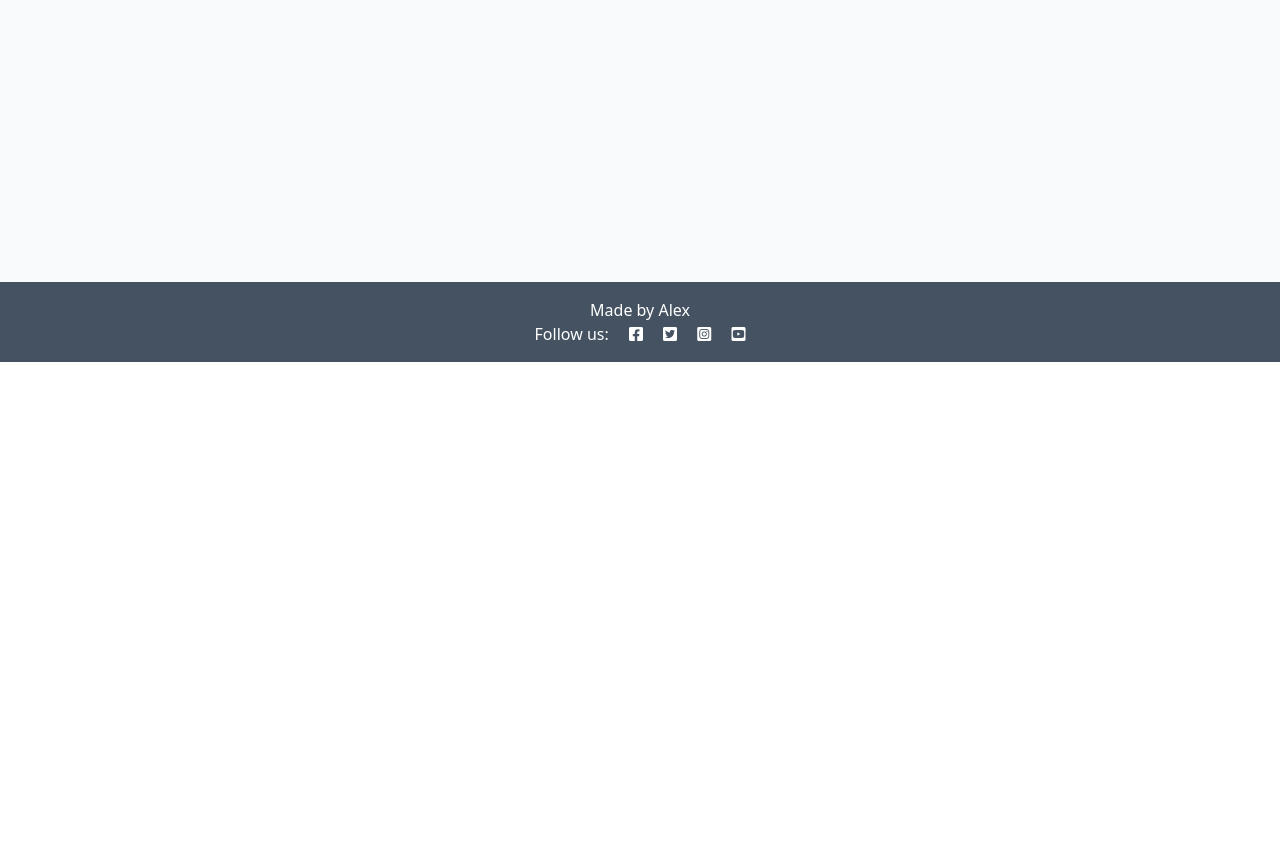
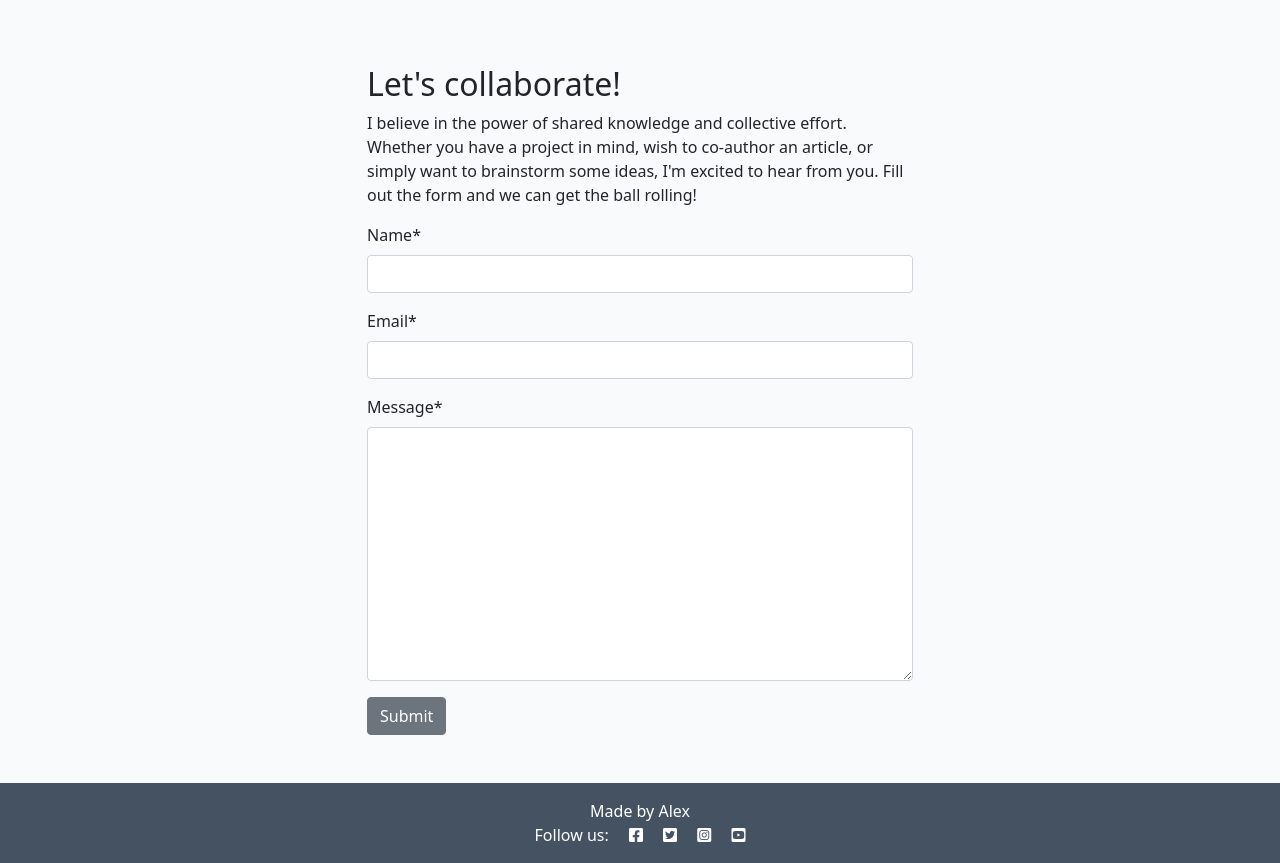
Before and after one commit to alexrobincrabbe/django-blog, a Django app: page /about/ in a window 1280 px wide. Shown: the part 438-1301 px from the top of the page. Before the commit the page ends 800 px from the top, so only its background shows below. Run offline with Django 4.2, Linux system fonts and the light colour scheme; data that the repository does not hold is empty; some libraries are stand-ins or nearby versions.

Commit message:
feat: add collab form

```diff
--- /dev/null
+++ b/about/forms.py
@@ -0,0 +1,7 @@
+from .models import CollaborateRequest
+from django import forms
+
+class CollaborateForm(forms.ModelForm):
+    class Meta:
+        model = CollaborateRequest
+        fields = ('name', 'email', 'message')
--- a/about/models.py
+++ b/about/models.py
@@ -2,7 +2,21 @@ from django.db import models
 
 # Create your models here.
 
-class about_page (models.Model):
-    title = models.CharField(max_length=200, unique=True)
+
+class About(models.Model):
+    title = models.CharField(max_length=200)
+    updated_on = models.DateTimeField(auto_now=True)
     content = models.TextField()
-    updated_on = models.DateTimeField(auto_now=True)
+
+    def __str__(self):
+        return self.title
+
+
+class CollaborateRequest(models.Model):
+    name = models.CharField(max_length=200)
+    email = models.EmailField()
+    message = models.TextField()
+    read = models.BooleanField(default=False)
+
+    def __str__(self):
+        return f"Collaboration request from {self.name}"
--- a/about/templates/about/about.html
+++ b/about/templates/about/about.html
@@ -1,23 +1,42 @@
 {% extends 'base.html' %}
+{% load static %}
+{% load crispy_forms_tags %}
+
 {% block content %}
-{% load static %}
 <div class="container mt-5">
     <div class="row">
-        <div class="col-4 text-center">
+        <div class="col-12 col-md-4 text-center">
             <img src="{% static 'images/nobody.jpg' %}" width="75%">
         </div>
-        <div class="col-8">
-            <!-- Title goes between these h2 tags -->
+        <div class="col-12 col-md-8">
             <h2>{{ about.title }}</h2>
-            <!-- Content goes directly underneath this -->
-            <p>{{ about.content | safe}}</p>
+            {{ about.content | safe }}
         </div>
     </div>
     <div class="row">
         <div class="col text-right">
-            <!-- Updated on field goes in here -->
-            <p class="text-end"><em>Updated on: {{about.updated_on}} </em></p>
+          <!-- Updated on field goes in here -->
+
+          <p class="text-end"><em>Updated on: {{ about.updated_on }}</em></p>
         </div>
-      </div>
+    </div>
+    <div class="row justify-content-center">
+        <div class="col-12 col-md-6 my-5">
+            <h2>Let's collaborate!</h2>
+            <p>I believe in the power of shared knowledge and collective effort.
+                Whether you have a project in mind, wish to co-author
+                an article, or simply want to brainstorm some ideas,
+                I'm excited to hear from you. Fill out the form
+                and we can get the ball rolling!</p>
+
+            <!-- add your form here. Your submit button should
+                                have the classes of btn, btn-secondary -->
+            <form method="post">
+                {{ collaborate_form | crispy}}
+                {% csrf_token %}
+                <button class="btn btn-secondary" type="submit">Submit</button>
+            </form>
+        </div>
+    </div>
 </div>
 {% endblock content %}
--- a/about/views.py
+++ b/about/views.py
@@ -1,12 +1,23 @@
-from django.shortcuts import render, get_object_or_404
-from .models import about_page
+from django.shortcuts import render
+from django.contrib import messages
+from .models import About
+from .forms import CollaborateForm
 # Create your views here.
 
 def display_about(request):
-    about = about_page.objects.all().order_by('-updated_on').first()
-
+    if request.method == "POST":
+        collaborate_form = CollaborateForm(data=request.POST)
+        if collaborate_form.is_valid():
+            collaborate_form.save()
+            messages.add_message(request, messages.SUCCESS,
+                 "Collaboration request received! I endeavor to respond within 2 working days.")
+    about = About.objects.all().order_by('-updated_on').first()
+    collaborate_form = CollaborateForm()
     return render(
         request,
         "about/about.html",
-        {"about":about}
+        {
+            "about":about,
+            "collaborate_form": collaborate_form,
+        },
     )
--- a/blog/views.py
+++ b/blog/views.py
@@ -28,6 +28,7 @@ def post_detail(request, slug):
     comment_count = post.comments.filter(approved=True).count()
 
     if request.method == "POST":
+        print("recieved a post request")
         comment_form = CommentForm(data=request.POST)
         if comment_form.is_valid():
             comment = comment_form.save(commit=False)
@@ -40,7 +41,7 @@ def post_detail(request, slug):
             )
 
     comment_form = CommentForm()
-
+    print("about to render template")
     return render(
         request,
         "blog/post_detail.html",
```
Also changed, not shown: about/admin.py (+17 -9 lines), about/migrations/0002_about_collaboraterequest_delete_about_page.py (added), blog/forms.py (line endings or trailing spaces).
